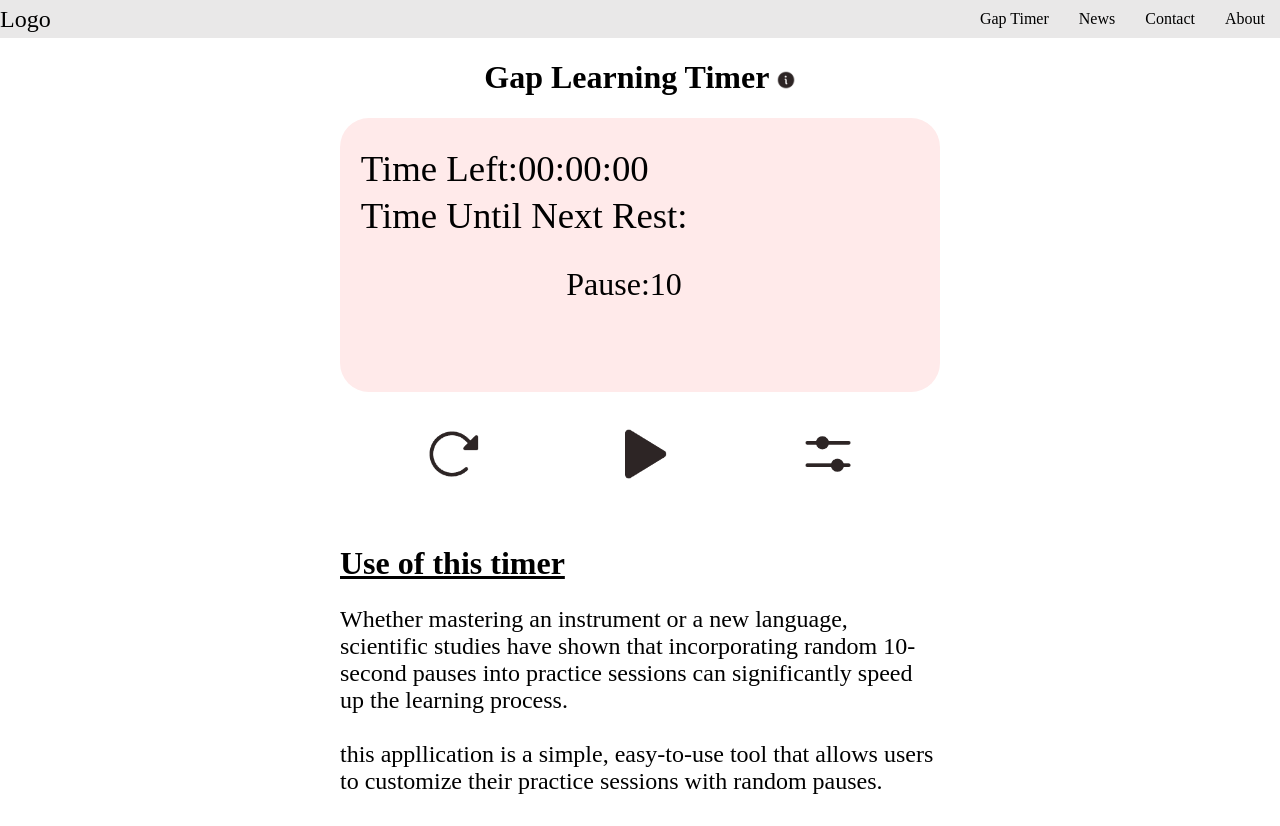
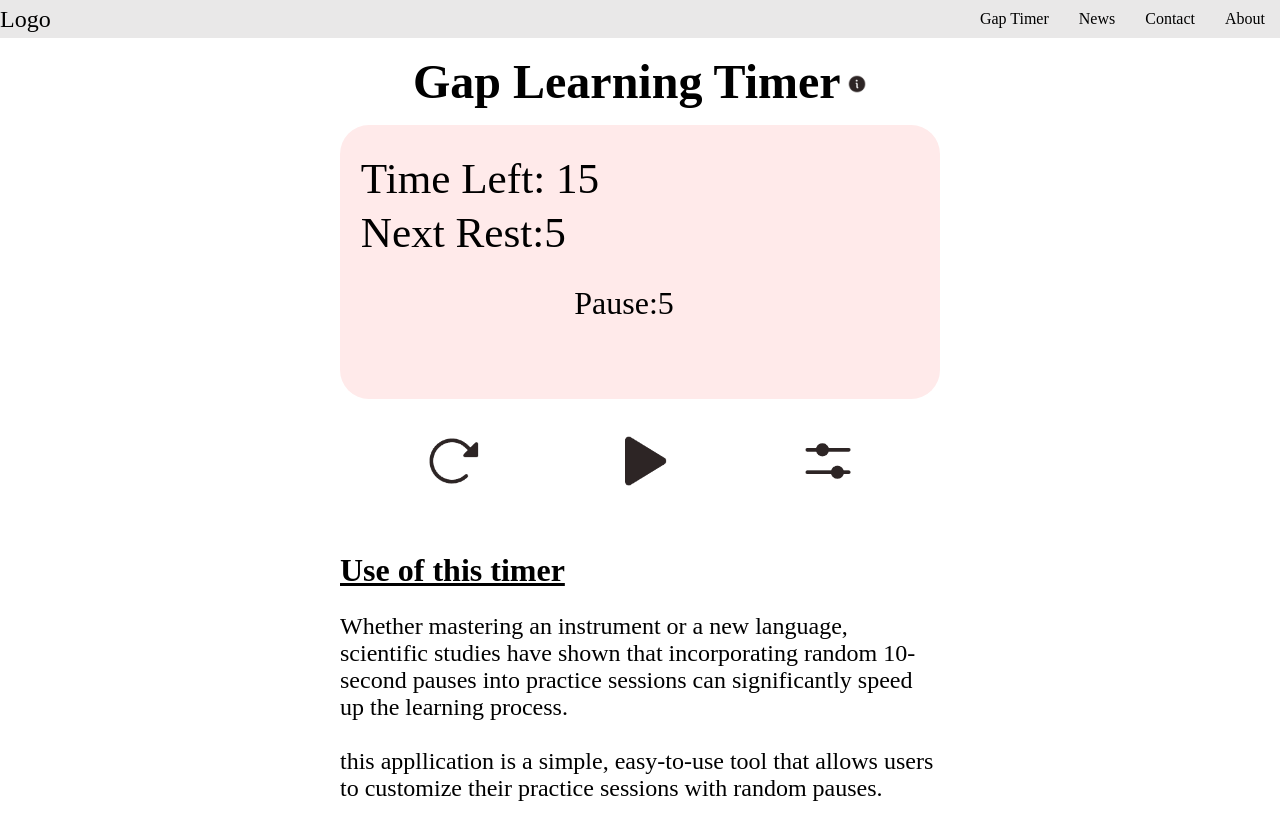
Before and after one commit to anthonyduong789/Learning-Site, a React (Vite) app: page / in a window 1280 px wide. Built offline with nearby package versions, Linux system fonts and the light colour scheme.

Commit message:
made timer work anded functionality to redo button

```diff
--- a/src/App.jsx
+++ b/src/App.jsx
@@ -1,8 +1,72 @@
+import React, { useEffect, useState } from 'react'
 import './App.css'
 import ResponsiveNavbar from './components/ResponsiveNavbar'
 import GapTimer from './components/GapTimer'
 
 function App() {
+
+  const [savedTimeLeft, setSavedTimeLeft] = useState(15);
+  const [savedTimeNextRest, setSavedTimeNextRest] = useState(5);
+  const [savedTimePause, setSavedTimePause] = useState(5);
+
+
+  const [timerLeft, setTimerleft] = useState(savedTimeLeft);
+  const [timeNextRest, setTimerNextRest] = useState(savedTimeNextRest);
+  const [timePause, setTimePause] = useState(savedTimePause);
+
+
+  const [isRunning, setIsRunning] = useState(false);
+
+
+
+  useEffect(() => {
+    let interval = null;
+    if (isRunning) {
+      interval = setInterval(() => {
+        if(timerLeft == 0){
+          setIsRunning(false);
+          resetTimer();
+        }
+        else if(timeNextRest==0 && timePause>0){
+          setTimerleft(timerLeft - 1);
+          setTimePause(timePause-1);
+        }
+        else if(timePause==0){
+          setTimerNextRest(savedTimeNextRest-1);
+          setTimePause(savedTimePause);
+          setTimerleft(timerLeft - 1);
+          // setTimerNextRest(timeNextRest-1);
+        }
+        else if(timeNextRest>0){
+          setTimerleft(timerLeft - 1);
+          setTimerNextRest(timeNextRest-1);
+        }
+
+
+      }, 1000);
+    } else {
+      clearInterval(interval);
+    }
+    return () => clearInterval(interval);
+  },[isRunning, timerLeft]);
+
+
+
+
+
+  const toogleTimer = () => {
+
+      setIsRunning(!isRunning);
+
+  };
+
+  const resetTimer = () => {
+    setTimerleft(savedTimeLeft);
+    setTimerNextRest(savedTimeNextRest);
+    setTimePause(savedTimePause);
+    setIsRunning(false);
+  };
+
 
 
   return (
@@ -10,7 +74,7 @@ function App() {
     <div className='App'>
     <ResponsiveNavbar />
     <div className='GapDiv'>
-    <GapTimer />
+    <GapTimer timeLeft={timerLeft} nextRest={timeNextRest} toogleTimer={toogleTimer} pause={timePause} resetTimer={resetTimer} isRunning={isRunning}/>
 
     </div>
 
--- a/src/components/GapTimer.jsx
+++ b/src/components/GapTimer.jsx
@@ -20,7 +20,13 @@ const Heading = styled.div`
 const HeadingText = styled.h1`
   color: black;
   text-decoration: none;
-  font-size: 2rem;
+  font-size: 3rem;
+
+  margin: 1rem 0;
+  @media (max-width: 768px) {
+    font-size: 2.2rem;
+
+  }
 `;
 
 const InfoIcon = styled.img`
@@ -63,20 +69,16 @@ const TimeLeftContainer = styled.div`
 `;
 
 const TimeLeftText = styled.h1`
-
   color: black;
   font-family: "Itim", "regular";
   font-weight: 500;
-    font-size: 2.3rem;
+  font-size: 2.7rem;
   @media (max-width: 768px) {
     font-size: 2rem;
   }
 
-
   padding: 0;
   margin: 0.3rem;
-
-
 `;
 
 const PauseContainer = styled.div`
@@ -93,9 +95,7 @@ const PauseText = styled.h1`
   font-weight: 500;
   margin-right: 2rem;
   @media (max-width: 768px) {
-
   }
-
 `;
 
 const ControlBox = styled.div`
@@ -107,31 +107,25 @@ const ControlBox = styled.div`
   justify-content: center;
   margin-top: 2rem;
   gap: 8rem;
-    cursor: pointer;
   @media (max-width: 768px) {
     margin-top: 2rem;
     gap: 3rem;
-
   }
-
-
 `;
 
-
 const ControlPannel = styled.div`
-
   height: 100px;
-
 `;
 
 const ControlPannelPng = styled.img`
   width: 60px;
   height: 60px;
-
+  cursor: pointer;
 `;
 
 function GapTimer(props) {
   const [play, setPlay] = useState(false);
+  const [showSetting, setShowSetting] = useState(false);
   const goToInfo = () => {
     console.log("go to info");
   };
@@ -157,30 +151,31 @@ function GapTimer(props) {
           </div>
         </Heading>
         <TimerContainer>
-          <TimeLeftContainer>
-            <TimeLeftText>Time Left:{"00:00:00"}</TimeLeftText>
+          {showSetting ?  (null ):( <> <TimeLeftContainer>
+            <TimeLeftText>Time Left: {props.timeLeft}</TimeLeftText>
           </TimeLeftContainer>
           <TimeLeftContainer>
-            <TimeLeftText>Time Until Next Rest:{}</TimeLeftText>
+            <TimeLeftText>Next Rest:{props.nextRest}</TimeLeftText>
           </TimeLeftContainer>
           <PauseContainer>
-            <PauseText>
-            Pause:{"10"}
-            </PauseText>
-        </PauseContainer>
+            <PauseText>Pause:{props.pause}</PauseText>
+          </PauseContainer></>)}
+
         </TimerContainer>
         <ControlBox>
-            <ControlPannel>
-                <ControlPannelPng src={redo} alt="redo"/>
+          <ControlPannel onClick={() => {props.resetTimer();}}
+           >
+            <ControlPannelPng src={redo} alt="redo" />
           </ControlPannel>
-            <ControlPannel onClick={()=>setPlay(!play)}>
-                {
-                    play ? <ControlPannelPng src={pauseButton} alt="play"/> : <ControlPannelPng src={playButton} alt="pause"/>
-                }
-
+          <ControlPannel onClick={() => props.toogleTimer()}>
+            {props.isRunning ? (
+              <ControlPannelPng src={pauseButton} alt="play" />
+            ) : (
+              <ControlPannelPng src={playButton} alt="pause" />
+            )}
           </ControlPannel>
-            <ControlPannel>
-                <ControlPannelPng src={setting} alt="setting"/>
+          <ControlPannel onClick={() => {setShowSetting(!showSetting)}}>
+            <ControlPannelPng src={setting} alt="setting" />
           </ControlPannel>
         </ControlBox>
         <GapInfoPage />
```
Lines whose indentation alone changed are shown as unchanged.
